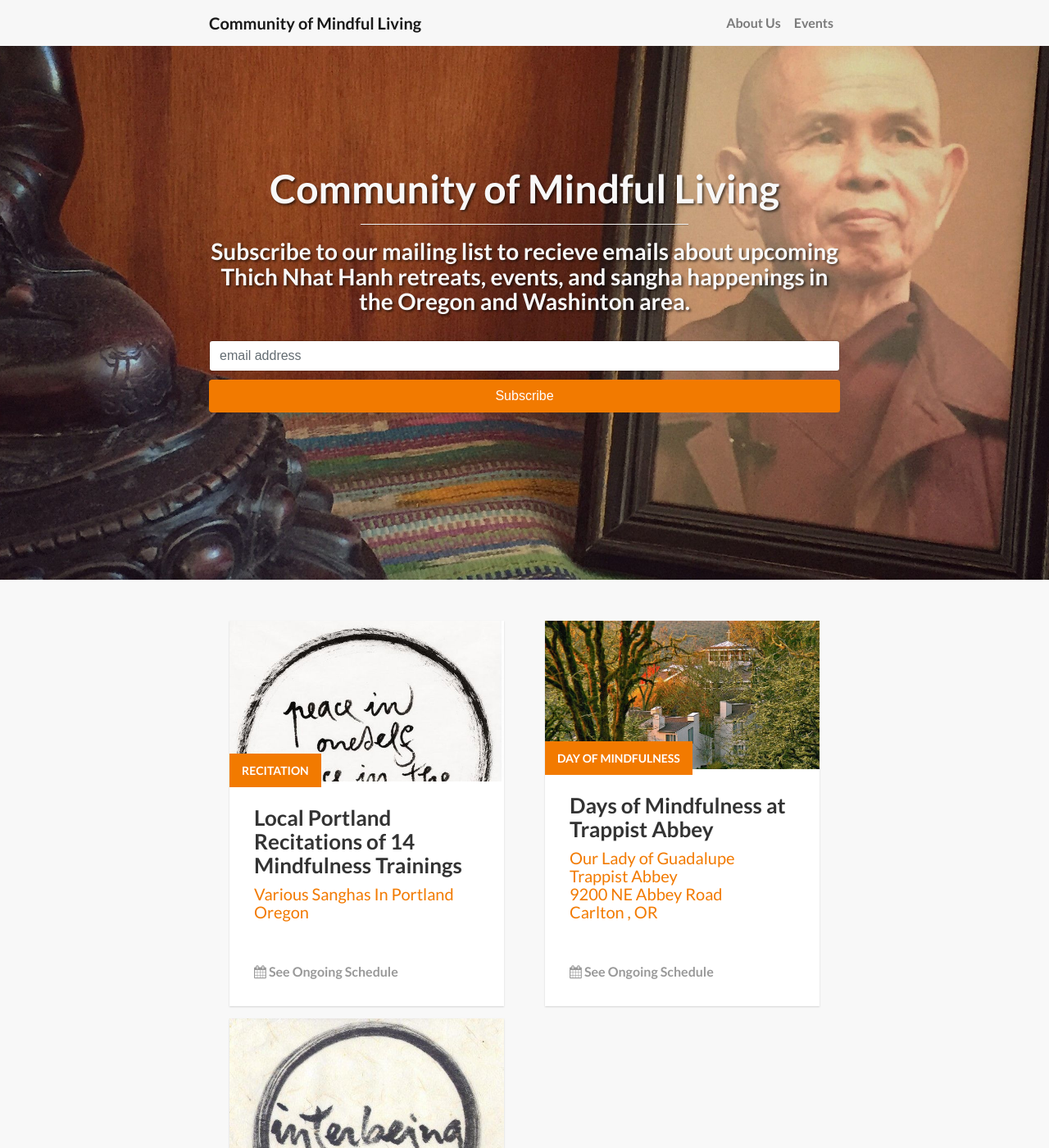
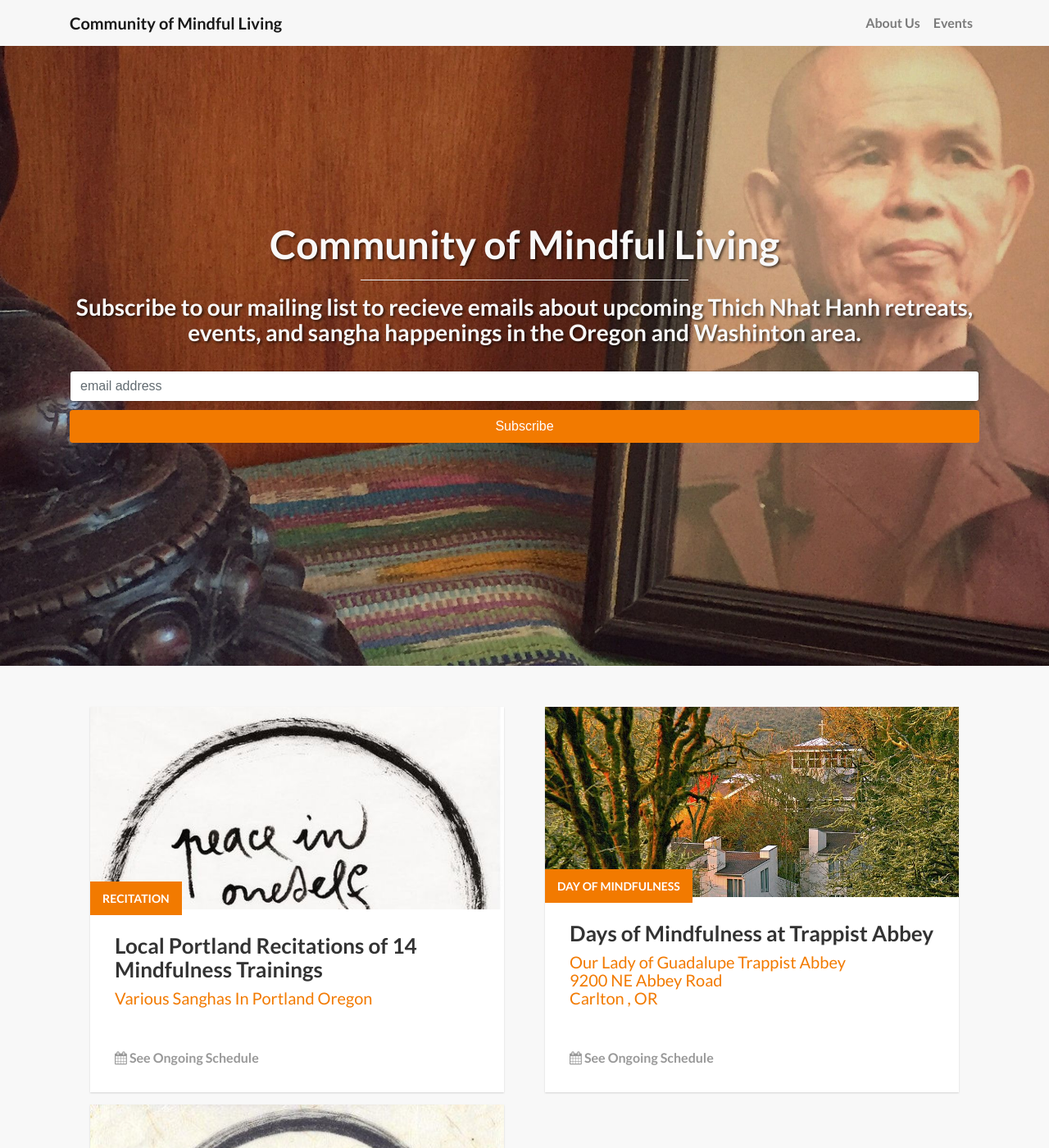
Before and after one commit to MROIS/events.mindful.community, a Jekyll site: the page built from index.html, in a window 1280 px wide and 1400 px high. Shown: the whole window at 82% size. Built offline with Jekyll 4.4.1, drawn with Linux system fonts in a browser that asks for light colours.

Commit message:
mobile css fixes

```diff
--- a/_sass/cards.scss
+++ b/_sass/cards.scss
@@ -181,8 +181,8 @@
   opacity: 1 !important;
 }
 .container {
-  max-width: 800px;
-  min-width: 640px;
+//  max-width: 800px;
+//  min-width: 640px;
   margin: 0 auto;
 }
 .container:before,
@@ -192,13 +192,19 @@
   clear: both;
 }
 .container .column {
-  width: 50%;
   padding: 0 25px;
   -webkti-box-sizing: border-box;
   -moz-box-sizing: border-box;
   box-sizing: border-box;
   float: left;
 }
+
+@media only screen and (min-width: 600px) {
+  .container .column {
+    width: 50%;
+  }
+}
+
 
 .container .info {
   width: 300px;
```
